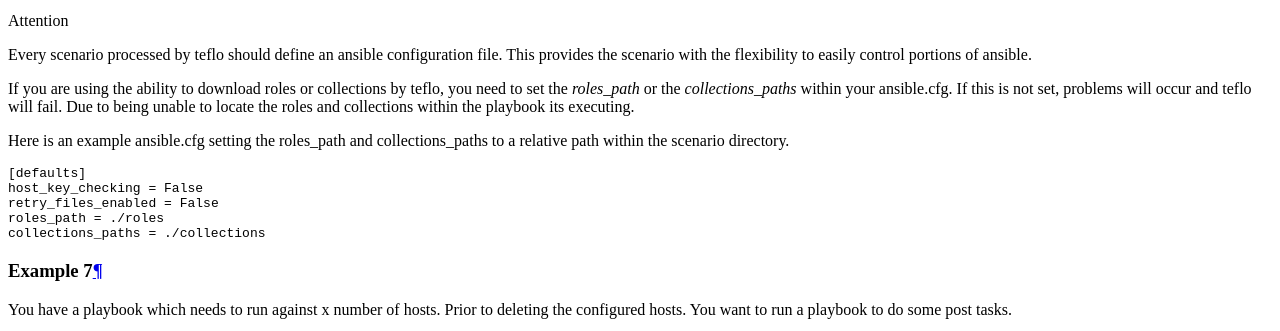
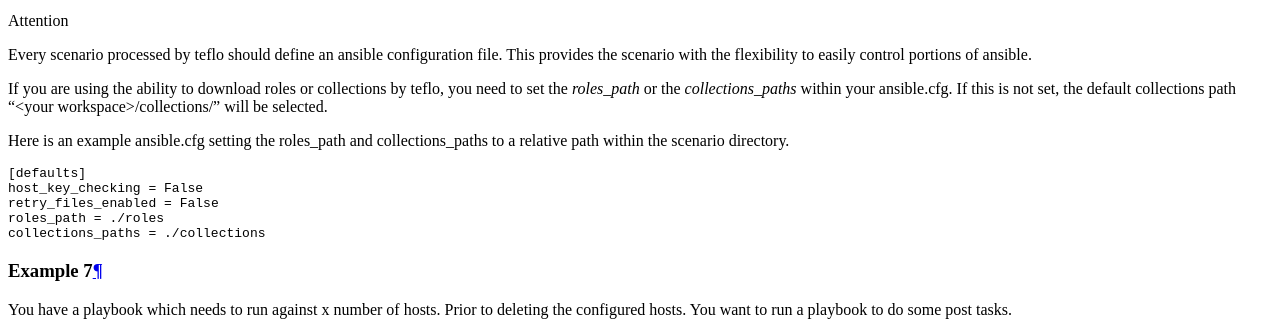
Before and after one commit to RedHatQE/teflo, a Sphinx documentation site: the page built from docs/users/definitions/orchestrate.rst, in a window 1280 px wide and 900 px high, scrolled down 10574 px, cut to the strip 180-511 px from the top of the window. Built offline with Sphinx 7.4.7 and the Read the Docs theme 2.0.0, drawn with Linux system fonts in a browser that asks for light colours; some of the changed text lies outside the part shown.

Commit message:
modified orchestrate doc to reflect collections path note correctly

```diff
--- a/docs/users/definitions/orchestrate.rst
+++ b/docs/users/definitions/orchestrate.rst
@@ -220,7 +220,7 @@
     For more information read from `Ansible Docs
     <https://docs.ansible.com/ansible/latest/user_guide/collections_using.html#using-collections-in-playbooks>`_.
 
-    By defualt Teflo will install collections under "workspace/collections/" To change default use the ansible.cfg file:
+    By default Teflo will install collections under "workspace/collections/" To change default use the ansible.cfg file:
 
         collections_paths = ./wanted_coll_path
 
@@ -712,9 +712,8 @@
     portions of ansible.
 
     If you are using the ability to download roles or collections by teflo, you need to set
-    the *roles_path* or the *collections_paths* within your ansible.cfg. If this is not set, problems will
-    occur and teflo will fail. Due to being unable to locate the roles and collections within
-    the playbook its executing.
+    the *roles_path* or the *collections_paths* within your ansible.cfg. If this is not set, the
+    default collections path  "<your workspace>/collections/" will be selected.
 
     Here is an example ansible.cfg setting the roles_path and collections_paths to a relative path
     within the scenario directory.
```
